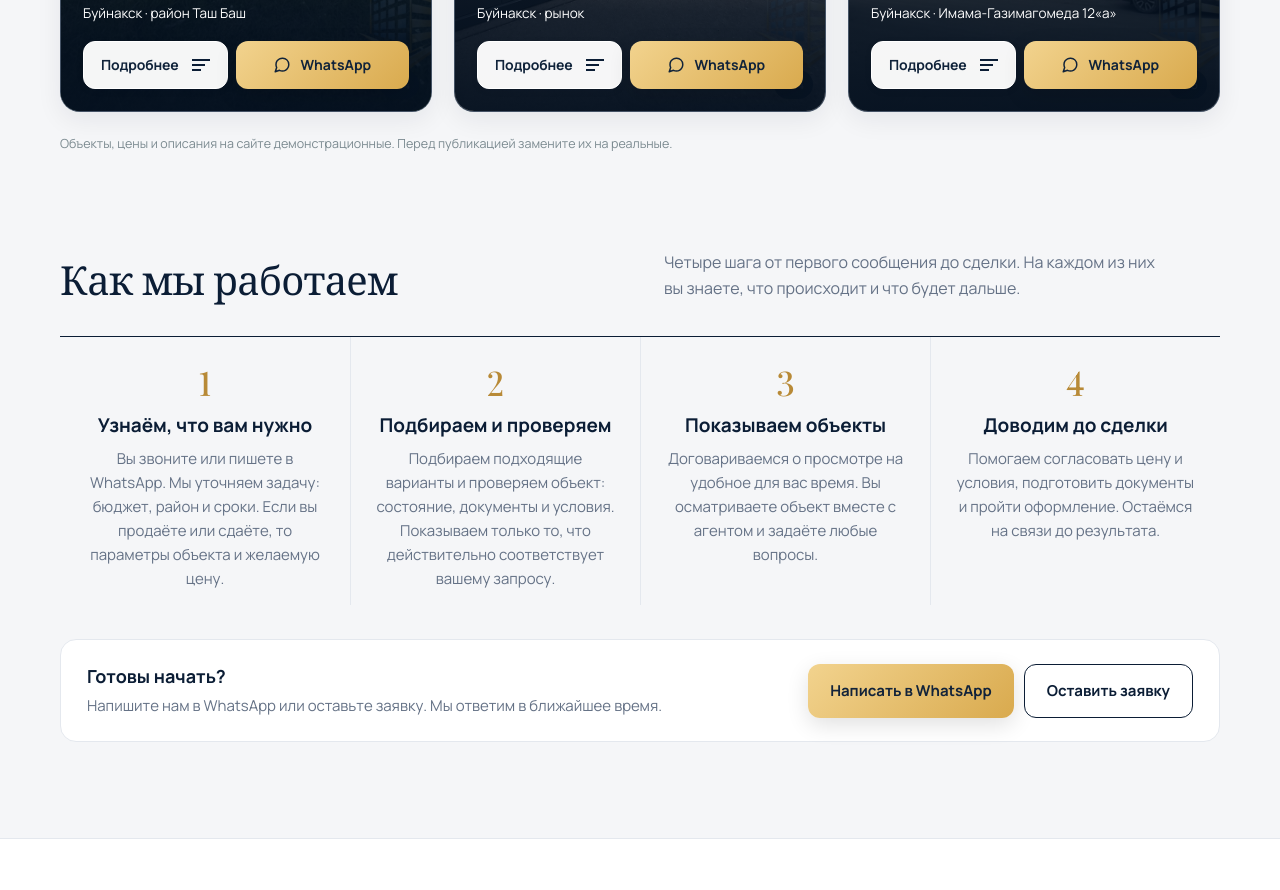
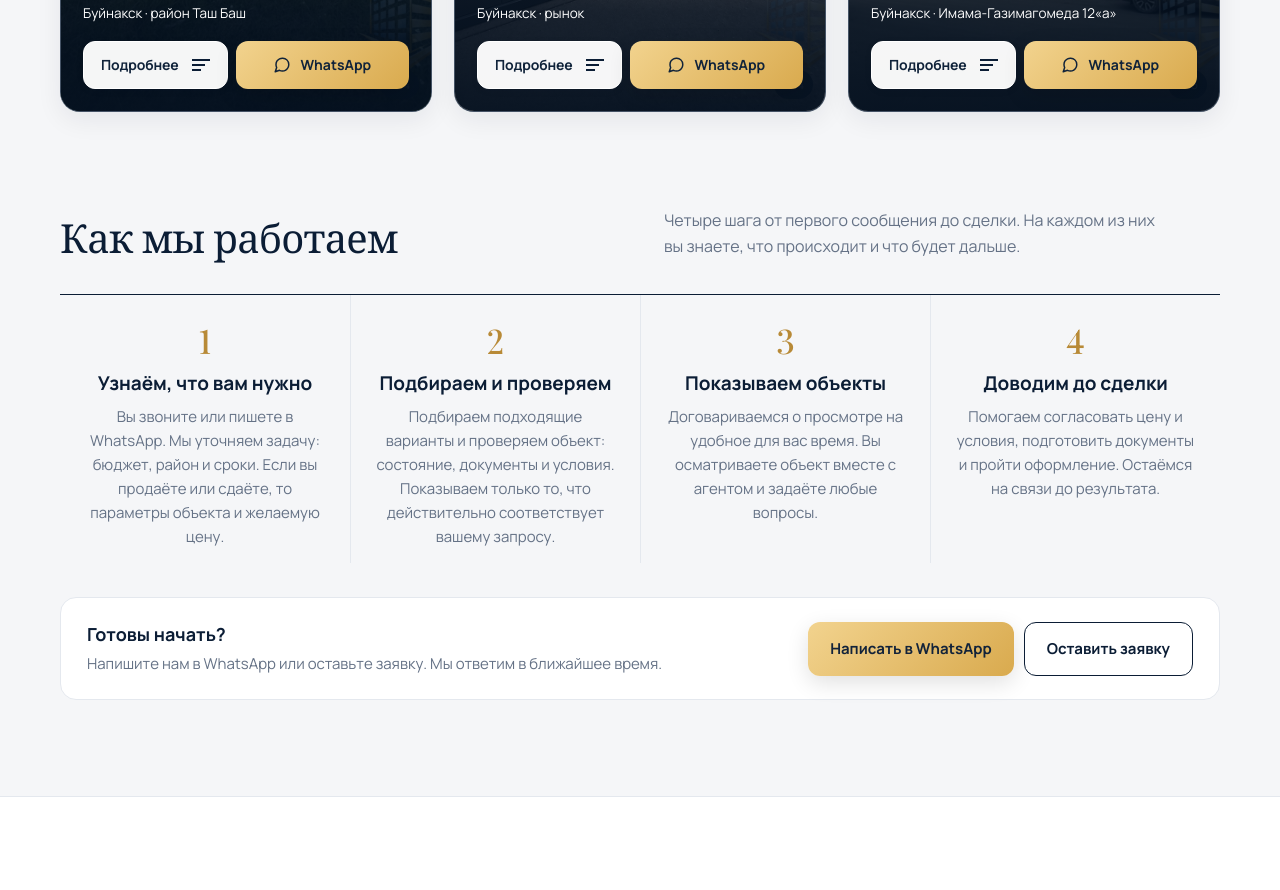
Before and after one commit to dzaffry13-oss/city, a plain HTML site: page index.html in a window 1280 px wide. Shown: the part 2150-3040 px from the top of the page. Drawn offline with nearby package versions, Linux system fonts and the light colour scheme.

Commit message:
Remove outdated demo listings notice

```diff
--- a/index.html
+++ b/index.html
@@ -791,7 +791,7 @@ footer{background:#06172b}
     </div>
     <div class="cards" id="cards"></div>
     <div class="empty" id="empty">По этим параметрам вариантов пока нет. Измените фильтры или оставьте заявку, и мы подберём объект.</div>
-    <p class="demo">Объекты, цены и описания на сайте демонстрационные. Перед публикацией замените их на реальные.</p>
+
   </div>
 </section>
 
```
